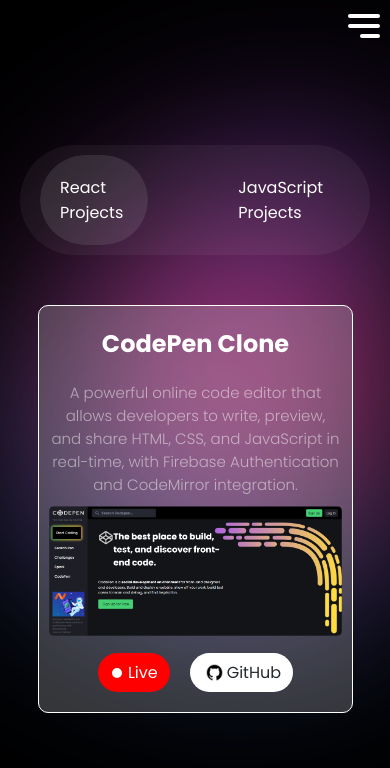
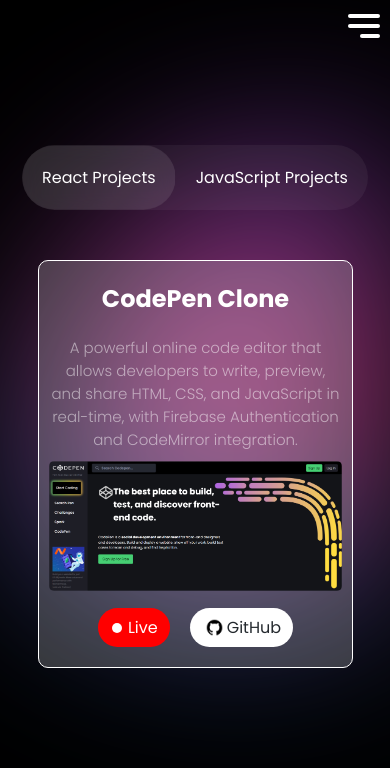
Before and after one commit to AakashR11111001111/Portfolio-Website, a React (Vite) app: page /projects/reactProjects in a window 390 px wide. Shown: the top 768 px of the page. Built offline with nearby package versions, Linux system fonts and the light colour scheme.

Commit message:
fixed close btn

```diff
--- a/src/Components/Projects/Projects.module.css
+++ b/src/Components/Projects/Projects.module.css
@@ -68,29 +68,20 @@
 
 
 
-/* ----------------- */
 
-.hoverText {
-    transition:0.3s font-weight;
+
+
+
+@media screen and (max-width: 1000px){
+  .nav{
+    background: rgba(255, 255, 255, 0.05);
+    border-radius: 100px;
+    display: flex;
+    justify-content: space-between;
+    align-items: center;
+    padding: 0px 0px;
+    width: fit-content;
+    margin: 30px auto;
+    gap: 0px;
   }
-
-  .hoverText:hover {
-    cursor: pointer;
-    font-weight: 900;
-  }
-
-  .hoverText:hover + .hoverText {
-    font-weight: 600;
-  }
-
-  .hoverText:hover + .hoverText + .hoverText {
-    font-weight: 400;
-  }
-
-  .hoverText:has(+ .hoverText:hover) {
-    font-weight: 600;
-  }
-
-  .hoverText:has(+ .hoverText + .hoverText:hover) {
-    font-weight: 400;
-  }
+}
```
